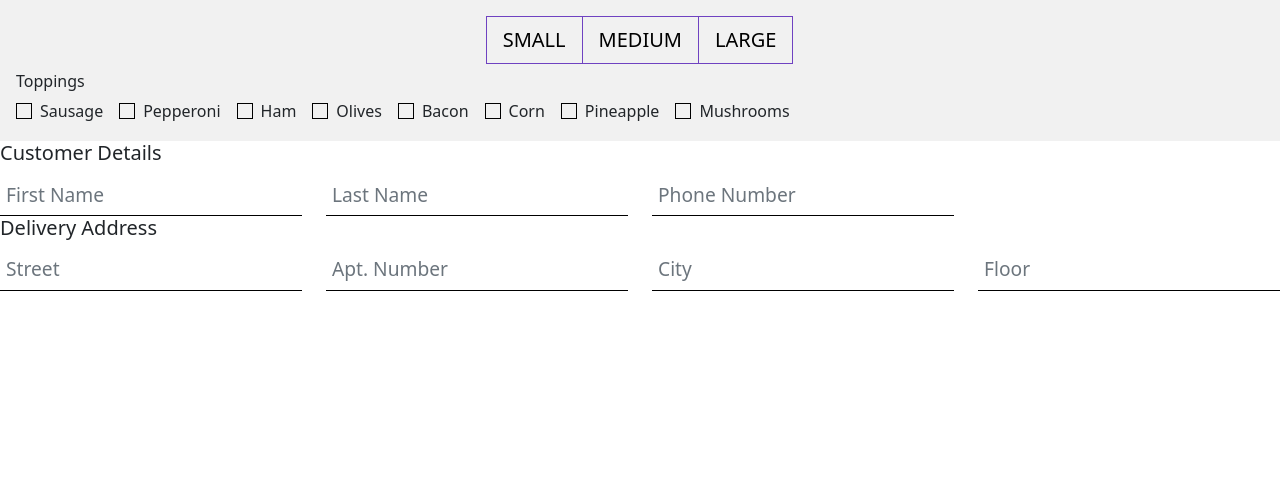
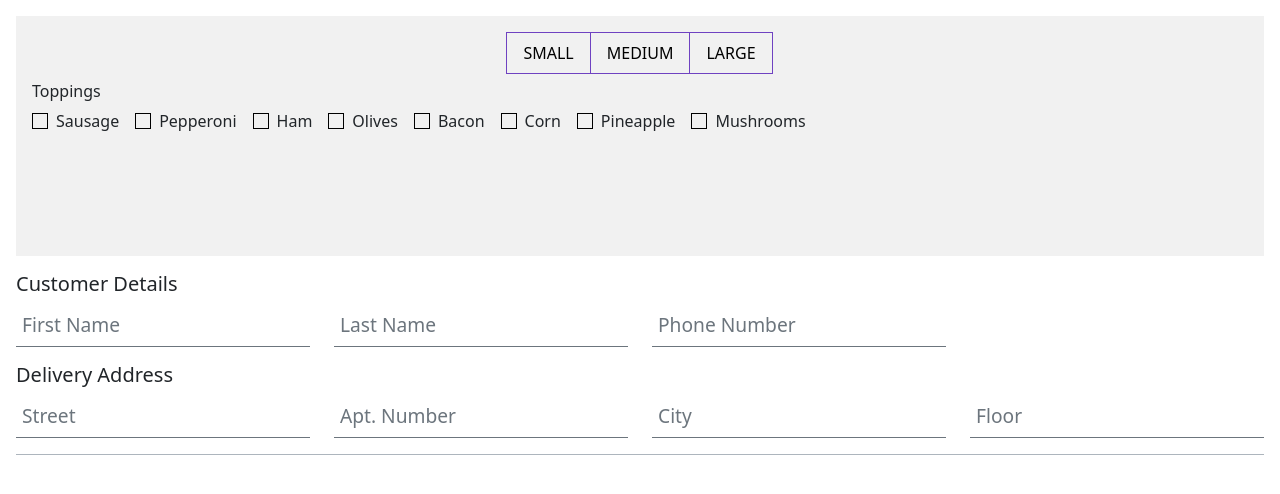
Before and after one commit to zalis98/fwp-pizza-shop, a React (Create React App) app in the folder pizza-shop/: page / in a window 1280 px wide. Shown: the top 494 px of the page. Built offline with nearby package versions, Linux system fonts and the light colour scheme.

Commit message:
put everything in one form

```diff
--- a/pizza-shop/src/components/PizzaForm.css
+++ b/pizza-shop/src/components/PizzaForm.css
@@ -1,19 +1,12 @@
-/* .pizza-form {
-
-} */
+.pizza-form {
+  padding: 1rem;
+}
 
 .btn-group>.btn-group:not(:first-child)>.btn, .btn-group>.btn:nth-child(n+3), .btn-group>:not(.btn-check)+.btn {
   border-top-right-radius: 0;
   border-bottom-right-radius: 0;
 }
 
-/* .btn-primary {
-  --bs-btn-bg: #6739B7;
-} */
-
-/* .btn-secondary {
-  color: black;
-} */
 
 .size-button.btn.btn-primary {
   --bs-btn-bg: #f1f1f1;
@@ -24,18 +17,18 @@
   --bs-btn-hover-border-color: #6f42c1;
   --bs-btn-active-bg: #6f42c1;
   --bs-btn-active-border-color: #6f42c1;
+  font-size: 1rem;
+  padding: 0.5rem 1rem;
 }
 
 .toppings {
   text-align: left;
-  /* display: flex; */
-  /* flex-wrap: wrap; */
-  /* align-items: baseline; */
 }
 
 .pizza-choice {
   background-color: #f1f1f1;
   padding: 1rem;
+  height: 15rem;
 }
 
 .form-check-inline .form-check-input {
@@ -45,42 +38,24 @@ background-color: #f1f1f1;
 
 input.form-check-input[type=checkbox] {
   border-radius: 0;
-  border-width: 1.5px;
+  border-width: 0.1rem;
   border-color: #000;
 }
-
+.all-details {
+  padding-bottom: 1rem;;
+  border-bottom: 1.5px solid #adb5bd;
+}
 .details {
   text-align: left;
+  margin-top: 1rem;
 }
 
 input.form-control {
   border-top: none;
   border-right: none;
   border-left: none;
-  border-bottom: 1.5px solid #000;
+  border-bottom: 1.5px solid #6c757d;
   border-radius: 0;
   padding: 0 6px;
   font-size: 1.5vw;
 }
-
-/* .form-control {
-
-} */
-
-/* .form-check.form-check-inline {
-  align-items:flex-end;
-} */
-
-/* .form-check-input {
-  margin-top: auto;
-  margin-bottom: auto;
-} */
-
-/* .form-check.form-check-inline {
-  padding-bottom: 10px;
-  align-items: middle;
-} */
-/*
-.form-check-label {
-  vertical-align: middle;
-} */
--- a/pizza-shop/src/components/PizzaForm.js
+++ b/pizza-shop/src/components/PizzaForm.js
@@ -24,8 +24,10 @@ function PizzaForm() {
 
   return (
     <div className="pizza-form">
+      <div>
+        <Form className="all-details">
           <div className="pizza-choice">
-
+            <Form.Group>
               {/* https://react-bootstrap.netlify.app/components/buttons/#controlled */}
               <ToggleButtonGroup className="pizza-size" type="radio" name={options} onChange={handleSize} size="lg">
                 <ToggleButton className="size-button" id="tbg-btn-1" value={1}>
@@ -38,11 +40,10 @@ function PizzaForm() {
                   LARGE
                 </ToggleButton>
               </ToggleButtonGroup>
+            </Form.Group>
+            <Form.Group className="toppings">
+              <h6>Toppings</h6>
 
-        <div className="toppings">
-
-          <h6>Toppings</h6>
-          <Form>
               <Form.Check
                 inline
                 type="checkbox"
@@ -83,14 +84,11 @@ function PizzaForm() {
                 type="checkbox"
                 label="Mushrooms"
               />
-          </Form>
+            </Form.Group>
           </div>
-      </div>
-      <div className="details">
-        <Form>
 
           {/* <Form.Group className="mb-3" controlId="formBasicEmail"> */}
-          <Form.Group>
+          <Form.Group className="details">
             <h5>Customer Details</h5>
             <Row>
 
@@ -107,7 +105,7 @@ function PizzaForm() {
               </Col>
             </Row>
           </Form.Group>
-          <Form.Group>
+          <Form.Group className="details">
             <h5>Delivery Address</h5>
             <Row>
               <Col>
@@ -128,14 +126,6 @@ function PizzaForm() {
         </Form>
       </div>
     </div>
-
-    // <div className="form" onClick={selectSize}>
-    //   <div class="btn-group-lg" role="group" aria-label="Basic example">
-    //     <button type="radio" class="btn btn-secondary" value="small" name="options" checked={options === "small"}>SMALL</button>
-    //     <button type="radio" class="btn btn-secondary" value="medium" name="options" checked={options === "medium"}>MEDIUM</button>
-    //     <button type="radio" class="btn btn-secondary" value="large" name="options" checked={options === "large"}>LARGE</button>
-    //   </div>
-    // </div>
   )
 
 }
```
Lines whose indentation alone changed are shown as unchanged.
